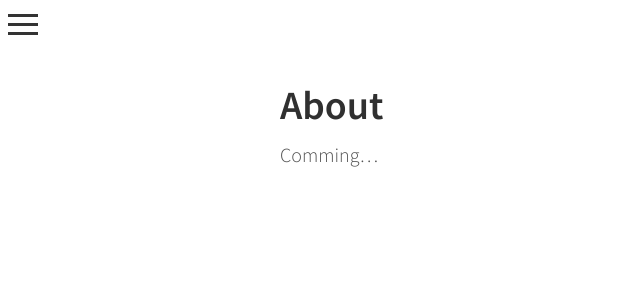
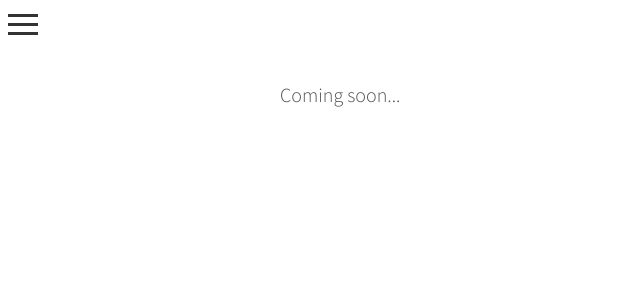
Before and after one commit to mlsuho/mlsuho.github.io, a Jekyll site: the page built from about.html, in a window 1280 px wide. Shown: the top 300 px of the page, without its empty margins (0-640 px from the left). Built offline with Jekyll 4.4.1, drawn with Linux system fonts in a browser that asks for light colours; nearby versions of some CDN libraries; comment, search, counter and statistics services are not loaded.

Commit message:
remove unused codes

```diff
--- a/_includes/sidebar.html
+++ b/_includes/sidebar.html
@@ -6,26 +6,21 @@
       <img src="{{site.url}}/public/images/square-avatar-v2.png" alt="square-avatar" width="160" height="160">
       {% endif %}
       <br>
-      <!-- For Typed Title -->
-      <!-- <div id="title-typed-strings">
-          <p>{{ site.title }}</p>
-      </div>
-      <span id="title-typed"></span> -->
       <span id="title-typed">{{ site.title }}</span>
       <p class="lead">{{ site.description }}</p>
     </div>
 
     <nav class="sidebar-nav">
       <a class="sidebar-nav-item{% if page.url == '/' %} active{% endif %}" href="{{ site.url }}">Home</a>
+      <a class="sidebar-nav-item{% if page.url == '/about' %} active{% endif %}" href="{{ site.url }}/about">About</a>
       {% assign pages_list = site.pages %}
       {% for node in pages_list %}
-      {% if node.title != null %}
-      {% if node.layout == "page" %}
-      <a class="sidebar-nav-item{% if page.url == node.url %} active{% endif %}" href="{{ node.url }}">{{ node.title }}
-        {% if node.title == 'Categories' %} <span class="badge badge-pill badge-light">{{ site.categories.size }}</span>
-        {% endif %}</a>
-      {% endif %}
-      {% endif %}
+        {% if node.title != null %}
+          {% if node.layout == "page" %}
+            <a class="sidebar-nav-item{% if page.url == node.url %} active{% endif %}" href="{{ node.url }}">{{ node.title }}
+            </a>
+          {% endif %}
+        {% endif %}
       {% endfor %}
     </nav>
     <ul class="social-icons icon-circle list-unstyled list-inline">
--- /dev/null
+++ b/_layouts/about.html
@@ -0,0 +1,7 @@
+---
+layout: default
+---
+
+<div class="about">
+  {{ content }}
+</div>
--- /dev/null
+++ b/about.html
@@ -0,0 +1,6 @@
+---
+layout: about
+title: About
+---
+
+<p>Coming soon...</p>
--- a/about.md
+++ /dev/null
@@ -1,6 +0,0 @@
----
-layout: page
-title: About
----
-
-Comming...
--- a/public/js/custom-typed.js
+++ /dev/null
@@ -1,5 +0,0 @@
-// var titleTyped = new Typed('#title-typed', {
-//   stringsElement: '#title-typed-strings',
-//   typeSpeed: 50,
-//   startDelay: 10
-// });
```
